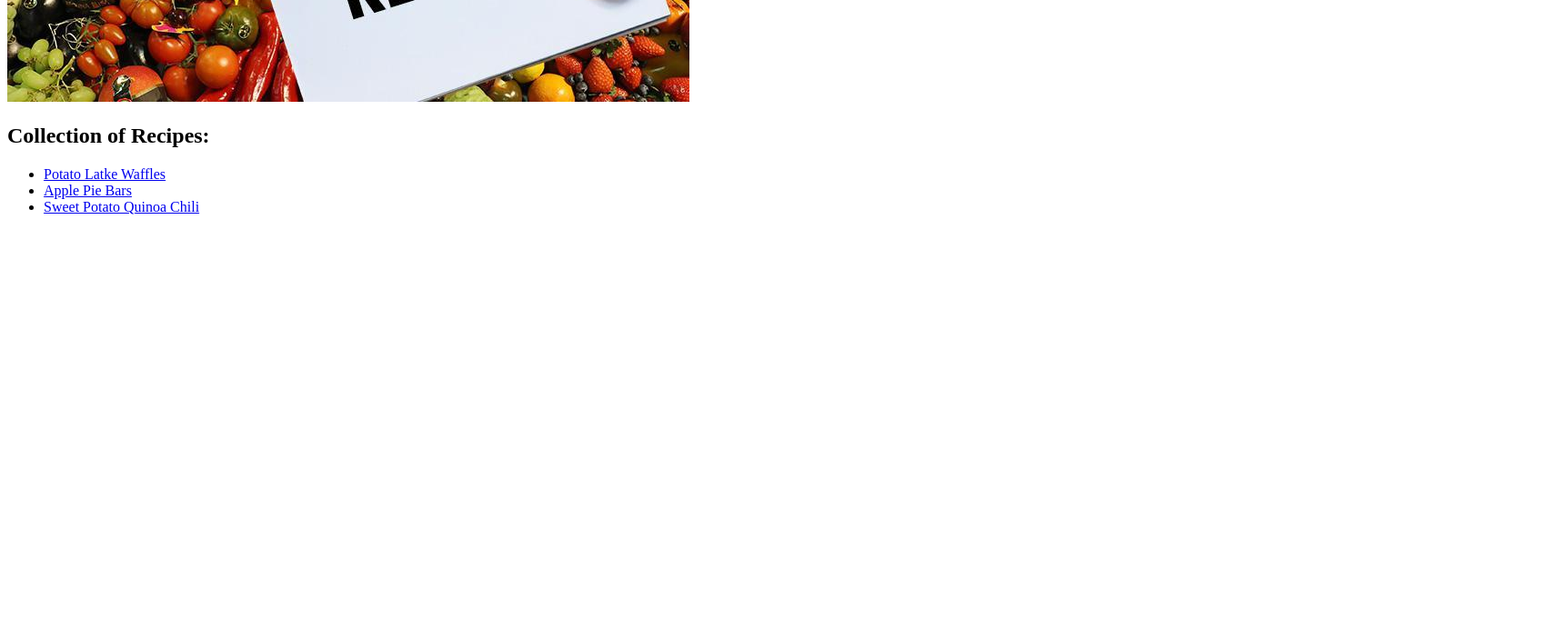
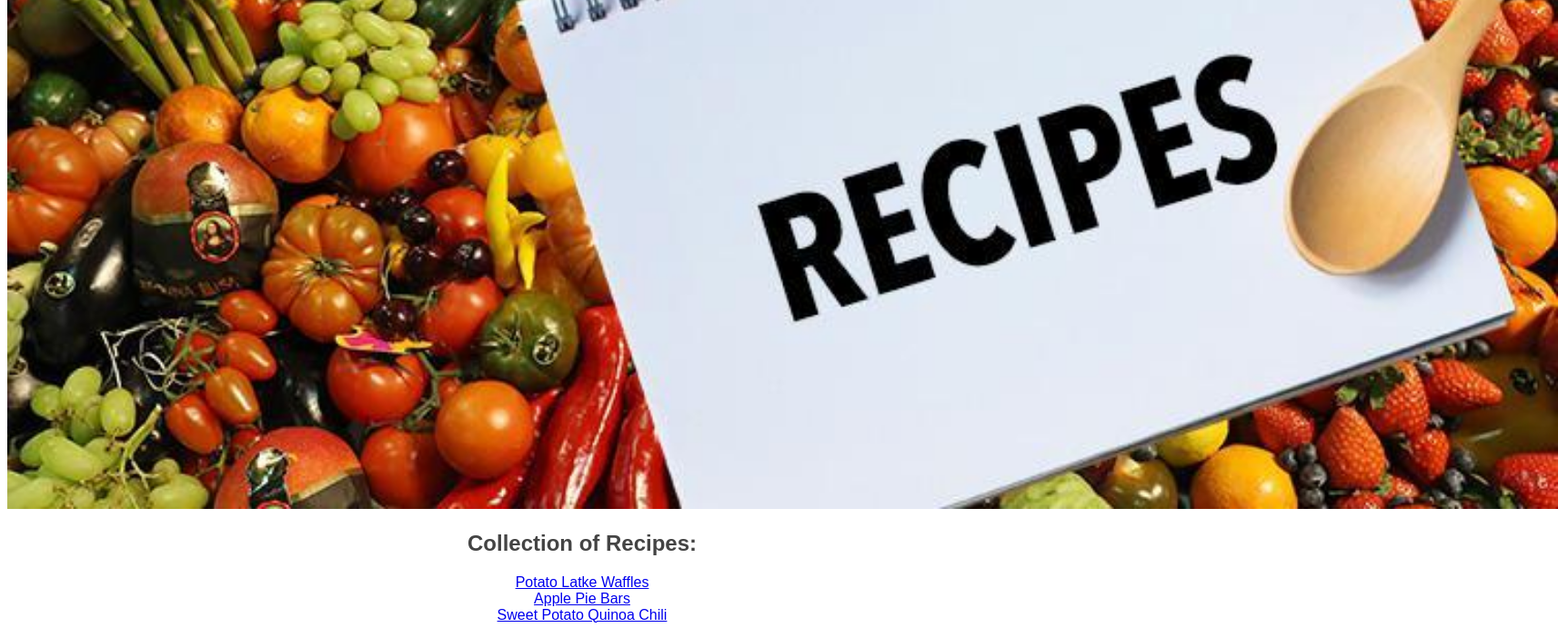
Before and after one commit to marcoosouza/odin-recipes, a plain HTML site: page index.html in a window 1280 px wide. Shown: the part 320-1022 px from the top of the page at 91% size, 1713 px wide, since content can reach past the window. Before the commit the page ends 800 px from the top, so only its background shows below. Drawn offline with Linux system fonts and the light colour scheme.

Commit message:
Added styles to main and recipes page

```diff
--- a/index.html
+++ b/index.html
@@ -2,16 +2,25 @@
 <html lang="en">
   <head>
     <meta charset="en" />
+    <link rel="stylesheet" href="./styles/styles.css" />
     <title>Odin Recipes</title>
   </head>
   <body>
     <h1>Odin Recipes</h1>
-    <img src="./img/dishes-front-page.jpg" alt="A collection of dishes">
-    <h2>Collection of Recipes:</h2>
-    <ul>
-        <li><a href="./recipes/potato-latke-waffles.html">Potato Latke Waffles</a></li>
-        <li><a href="./recipes/apple-pie-bars.html">Apple Pie Bars</a></li>
-        <li><a href="./recipes/sweet-potato-quinoa-chili.html">Sweet Potato Quinoa Chili</a></li>
+    <div class="image-header">
+      <img src="./img/dishes-front-page.jpg" alt="A collection of dishes" />
+    </div>
+    <h2 class="subheader">Collection of Recipes:</h2>
+    <ul class="options-recipe">
+      <li>
+        <a href="./recipes/potato-latke-waffles.html">Potato Latke Waffles</a>
+      </li>
+      <li><a href="./recipes/apple-pie-bars.html">Apple Pie Bars</a></li>
+      <li>
+        <a href="./recipes/sweet-potato-quinoa-chili.html"
+          >Sweet Potato Quinoa Chili</a
+        >
+      </li>
     </ul>
   </body>
 </html>
--- /dev/null
+++ b/styles/styles.css
@@ -0,0 +1,46 @@
+/* Recipes Page*/
+*{
+    font-family: Arial, Helvetica, sans-serif
+}
+
+main{
+    padding: 50px 200px;
+    margin: 10px 200px;
+    border: 1px solid black;
+    border-radius: 10%;
+}
+
+h1, .subheader, p{
+    text-align: center;
+}
+
+.image-header{
+    width: 100%;
+    text-align: center;
+}
+
+img{
+    height: 800px;
+}
+
+.subheader{
+    color: rgb(68, 68, 68);
+}
+
+h1, p, li{
+    color: rgb(92, 92, 92);
+}
+
+.subheader.meal-preparation{
+    text-align: left;
+}
+
+.options-recipe{
+    padding: 0;
+    text-align: center;
+}
+
+.options-recipe li{
+    list-style-type: none;
+    list-style-position: inside;
+}
```
Also changed, not shown: recipes/apple-pie-bars.html (+14 -9 lines), recipes/potato-latke-waffles.html (+20 -14 lines), recipes/sweet-potato-quinoa-chili.html (+24 -20 lines).
